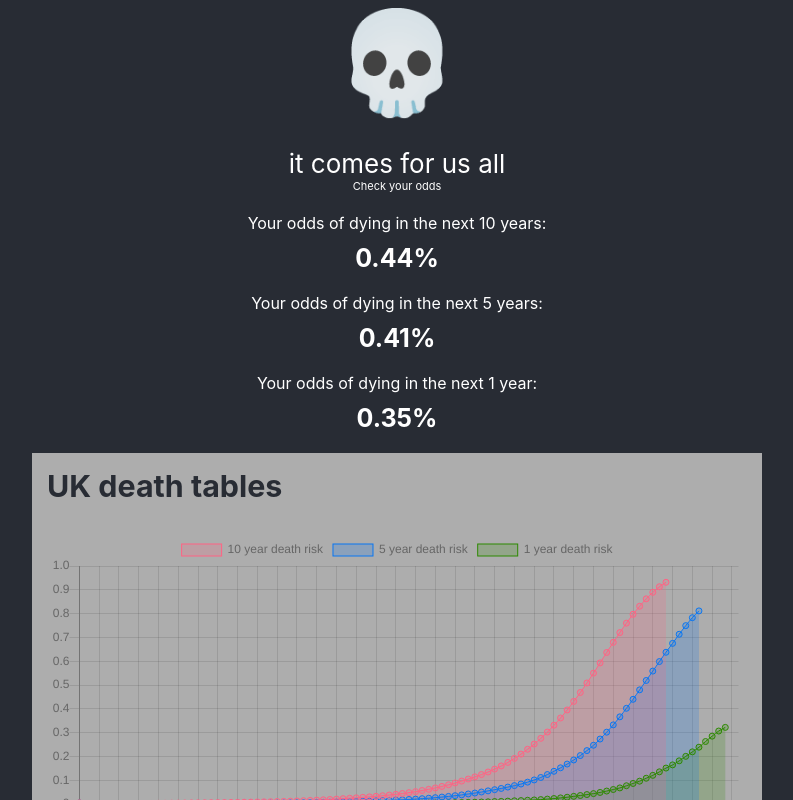
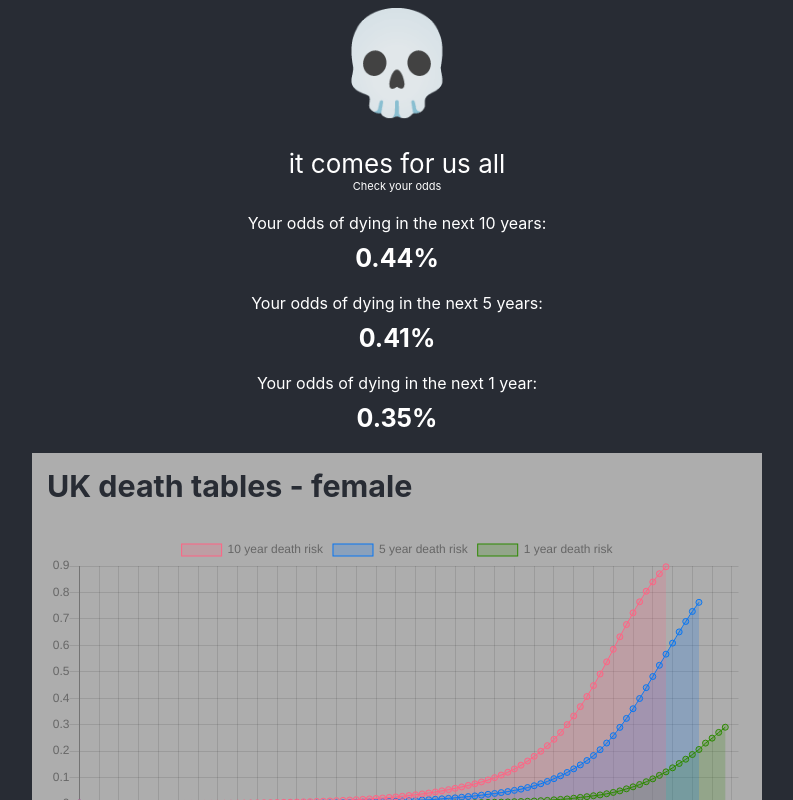
Before and after one commit to FreyrThorv/itcomesforusall, a React (Create React App) app: page / in a window 1280 px wide. Both pictures are taken after a click on the input "How long do I have, Doc?". Shown: the top 800 px of the page, without its empty margins (243-1036 px from the left). Built offline with nearby package versions, Linux system fonts and the light colour scheme.

Commit message:
Display chart for selected gender

```diff
--- a/src/App.tsx
+++ b/src/App.tsx
@@ -95,7 +95,7 @@ function App() {
 						<p className="death-percentage">
 							<b>{segment.dying_1_year}</b>
 						</p>
-						<Chart />
+						<Chart gender={gender.value} />
 						<p className="data-source">
 							Source:{" "}
 							<a
--- a/src/Chart.tsx
+++ b/src/Chart.tsx
@@ -1,9 +1,9 @@
 import React from "react";
 import { Line } from "react-chartjs-2";
-import { ChartTooltipItem, ChartData } from "chart.js";
+import { ChartTooltipItem, ChartData, ChartOptions } from "chart.js";
 import deathTable from "./uk_life_table.json";
 
-function getYearlyRiskData(period: number) {
+function getYearlyRiskData(period: number, gender: string) {
 	const periodKey = "dying_" + period + "_year";
 	type periodKeys = {
 		dying_1_year: string;
@@ -14,7 +14,7 @@ function getYearlyRiskData(period: number) {
 
 	const data = deathTable
 		.filter((segment) => {
-			if (segment.gender === "male" && segment.age < lastAgeWithData) return segment;
+			if (segment.gender === gender && segment.age < lastAgeWithData) return segment;
 			return null;
 		})
 		.map((segment) => {
@@ -25,24 +25,35 @@ function getYearlyRiskData(period: number) {
 	return data;
 }
 
+type propTypes = {
+	gender: string;
+};
+
+function Chart(props: propTypes) {
+	const { gender } = props;
+
 	const labels = deathTable
 		.filter((segment) => {
-		if (segment.gender === "male") return segment;
+			if (segment.gender === gender) return segment;
 		})
 		.map((segment) => {
 			return segment.age;
 		});
 
-const ten_year_rate: number[] = getYearlyRiskData(10);
-const five_year_rate: number[] = getYearlyRiskData(5);
-const one_year_rate: number[] = getYearlyRiskData(1);
+	const ten_year_rate: number[] = getYearlyRiskData(10, gender);
+	const five_year_rate: number[] = getYearlyRiskData(5, gender);
+	const one_year_rate: number[] = getYearlyRiskData(1, gender);
 
-const options = {
+	const options: ChartOptions = {
 		tooltips: {
 			callbacks: {
 				label: function (tooltipItem: ChartTooltipItem, data: ChartData) {
-				let label;
-				if (tooltipItem && tooltipItem.datasetIndex !== undefined && data.datasets !== undefined) {
+					let label = "";
+					if (
+						tooltipItem &&
+						tooltipItem.datasetIndex !== undefined &&
+						data.datasets !== undefined
+					) {
 						label = data.datasets[tooltipItem.datasetIndex].label || "";
 					}
 					if (label) {
@@ -89,11 +100,9 @@ const data: ChartData = {
 			},
 		],
 	};
-
-function Chart() {
 	return (
 		<div className="chart-container">
-			<h3>UK death tables</h3>
+			<h3>UK death tables - {gender}</h3>
 			<Line data={data} width={700} height={300} options={options} />
 		</div>
 	);
```
Lines whose indentation alone changed are shown as unchanged.
